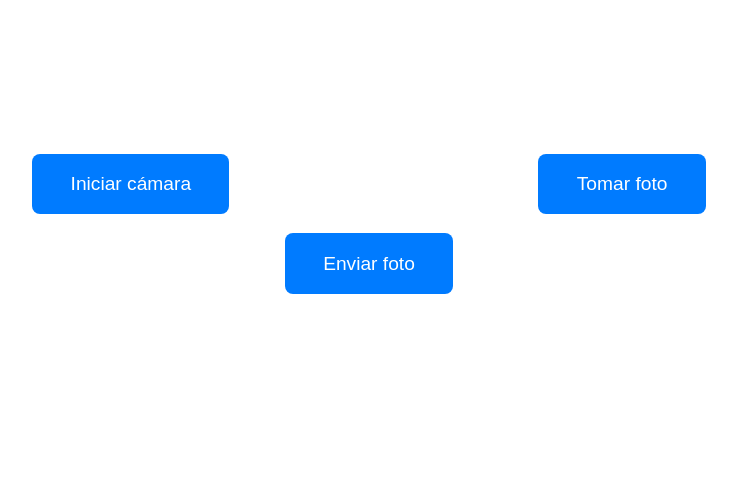
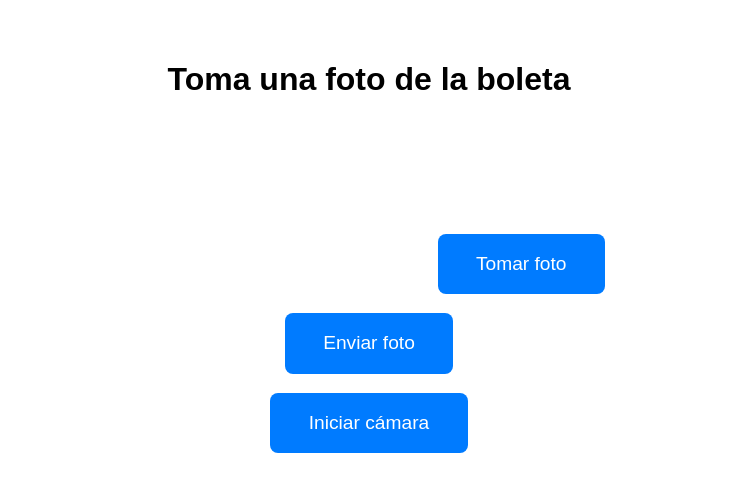
Before and after one commit to nnelis/flask-foto-app, a Flask app: page / in a window 1280 px wide. Shown: the top 492 px of the page, without its empty margins (271-1008 px from the left). Run offline with Flask 3, Linux system fonts and the light colour scheme.

Commit message:
se limpia el boton de iniciar camara y se reemplaza por el evento OnLoad del html

```diff
--- a/templates/index.html
+++ b/templates/index.html
@@ -22,32 +22,49 @@
   </style>
 </head>
 <body>
-  <!-- Aquí va tu bloque -->
-  <button id="startCamera">Iniciar cámara</button>
+  <h1>Toma una foto de la boleta</h1>
+
   <video id="video" autoplay playsinline></video>
   <canvas id="canvas" style="display:none;"></canvas>
-  <button id="capture">Tomar foto</button>
+
+  <button id="capture" disabled>Tomar foto</button>
   <form action="/accion" method="post">
     <input type="hidden" name="imagen" id="imagen">
-    <button type="submit">Enviar foto</button>
+    <button type="submit" disabled id="enviarFoto">Enviar foto</button>
   </form>
+
+  <button id="startCamera" style="display:none;">Iniciar cámara</button>
 
   <script>
     const video = document.getElementById('video');
     const canvas = document.getElementById('canvas');
     const captureBtn = document.getElementById('capture');
+    const enviarBtn = document.getElementById('enviarFoto');
+    const startCameraBtn = document.getElementById('startCamera');
     const imagenInput = document.getElementById('imagen');
 
-    document.getElementById('startCamera').addEventListener('click', () => {
+    function iniciarCamara() {
       navigator.mediaDevices.getUserMedia({
         video: { facingMode: "environment" }
       })
       .then(stream => {
         video.srcObject = stream;
+        captureBtn.disabled = false;
+        enviarBtn.disabled = false;
       })
       .catch(err => {
-        alert("Error accediendo a la cámara: " + err);
+        console.warn("No se pudo iniciar cámara automáticamente. Se requiere interacción.");
+        startCameraBtn.style.display = 'inline-block';
       });
+    }
+
+    window.addEventListener('load', () => {
+      iniciarCamara();
+    });
+
+    startCameraBtn.addEventListener('click', () => {
+      iniciarCamara();
+      startCameraBtn.style.display = 'none';
     });
 
     captureBtn.addEventListener('click', () => {
```
